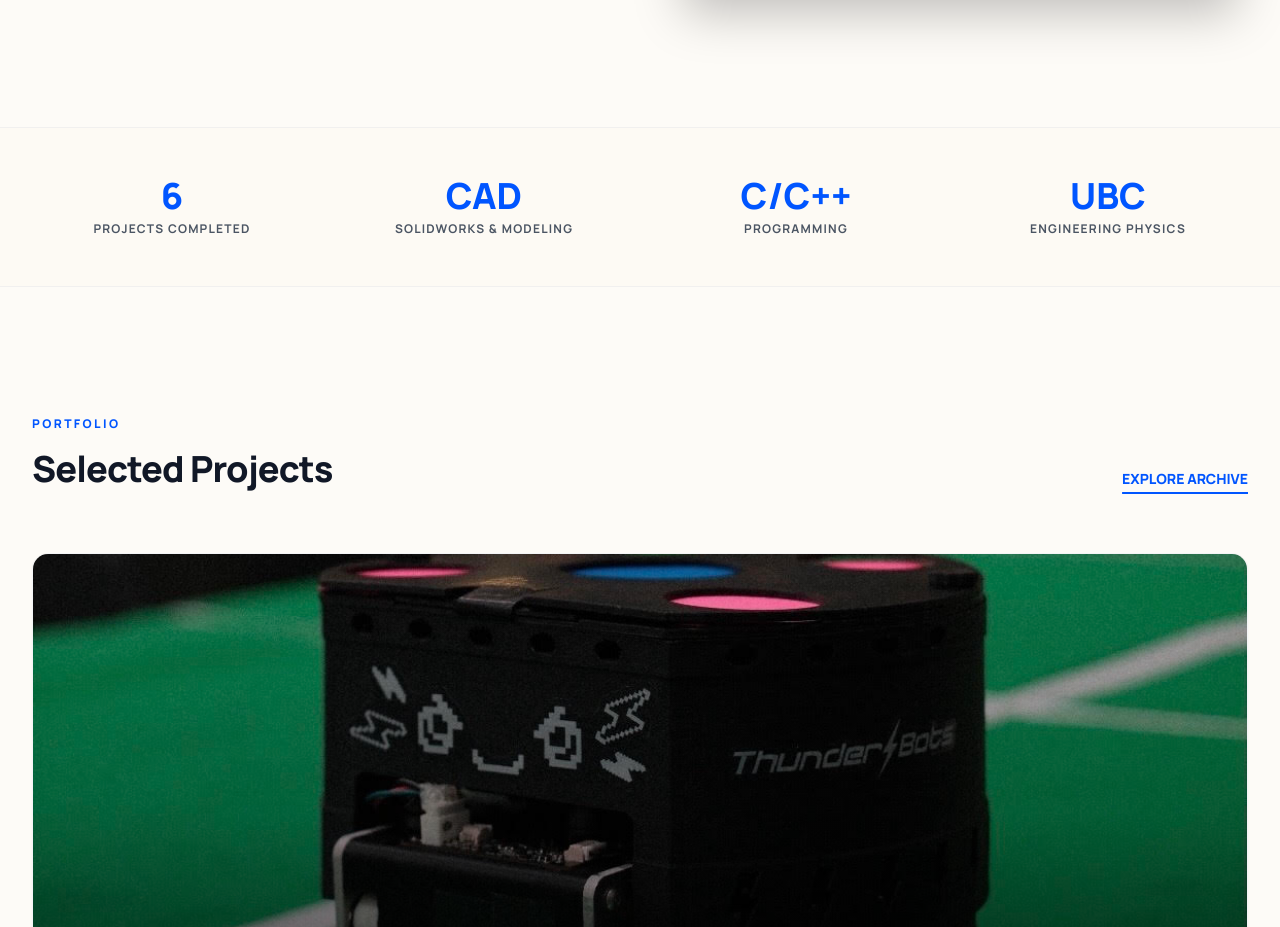
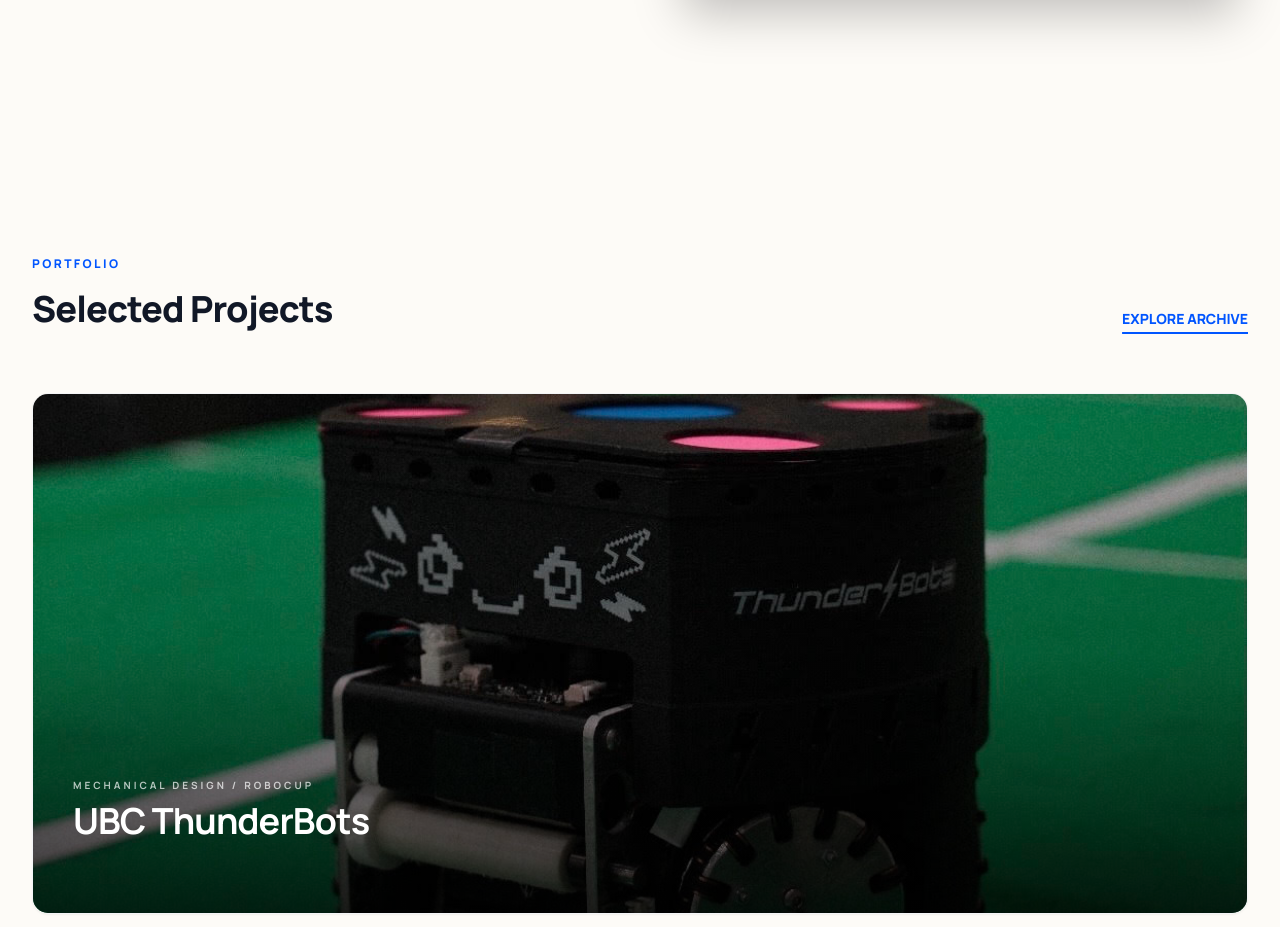
Before and after one commit to LucaTrinca/engineering-portfolio, a plain HTML site: page index.html in a window 1280 px wide. Shown: the part 929-1856 px from the top of the page. Drawn offline with nearby package versions, Linux system fonts and the light colour scheme.

Commit message:
Remove stats bar from home page
Co-Authored-By: Claude Opus 5.5 <noreply@anthropic.com>

```diff
--- a/index.html
+++ b/index.html
@@ -158,28 +158,6 @@
               onerror="if(!this.dataset.f){this.dataset.f=1;this.src='images/headshot.jpg'}else{this.onerror=null;this.src='https://placehold.co/480x600/e0e7ff/0055FF?text=Photo'}"
             />
           </div>
-        </div>
-      </div>
-    </section>
-
-    <!-- Stats Bar -->
-    <section class="bg-surface-container border-y border-gray-200/50">
-      <div class="max-w-7xl mx-auto px-8 py-12 grid grid-cols-2 md:grid-cols-4 gap-8 text-center">
-        <div>
-          <div class="font-headline font-extrabold text-4xl text-primary mb-1">6</div>
-          <div class="font-label text-[0.75rem] font-bold tracking-widest uppercase text-on-surface-variant">Projects Completed</div>
-        </div>
-        <div>
-          <div class="font-headline font-extrabold text-4xl text-primary mb-1">CAD</div>
-          <div class="font-label text-[0.75rem] font-bold tracking-widest uppercase text-on-surface-variant">SolidWorks & Modeling</div>
-        </div>
-        <div>
-          <div class="font-headline font-extrabold text-4xl text-primary mb-1">C/C++</div>
-          <div class="font-label text-[0.75rem] font-bold tracking-widest uppercase text-on-surface-variant">Programming</div>
-        </div>
-        <div>
-          <div class="font-headline font-extrabold text-4xl text-primary mb-1">UBC</div>
-          <div class="font-label text-[0.75rem] font-bold tracking-widest uppercase text-on-surface-variant">Engineering Physics</div>
         </div>
       </div>
     </section>
```
